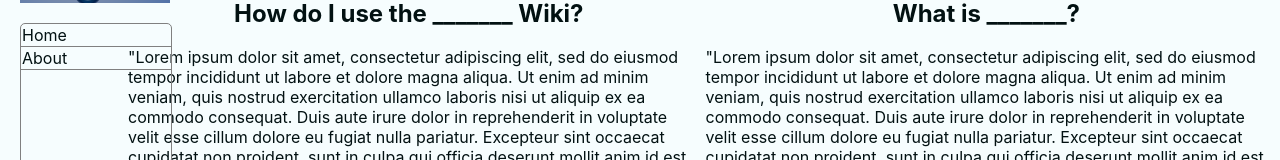
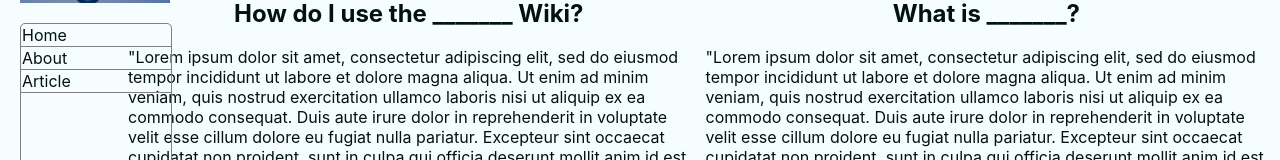
Before and after one commit to CS-476-Team1-2024S/website_ui, a React (Create React App) app: page / in a window 1280 px wide. Shown: the part 167-327 px from the top of the page. Built offline with nearby package versions, Linux system fonts and the light colour scheme.

Commit message:
New branch w/ sample article page

```diff
--- a/src/components/Directory.js
+++ b/src/components/Directory.js
@@ -8,6 +8,7 @@ const Directory = ({ location }) => {
                     <tbody>
                         <tr><td><a href="#/"><p>Home</p></a></td></tr>
                         <tr><td><a href="#about"><p>About</p></a></td></tr>
+                        <tr><td><a href="#Sample Article"><p>Article</p></a></td></tr>
                     </tbody>
                 </table>
             </div>
```
Also changed, not shown: 2 other files (tests, documents, lock files or other folders).
